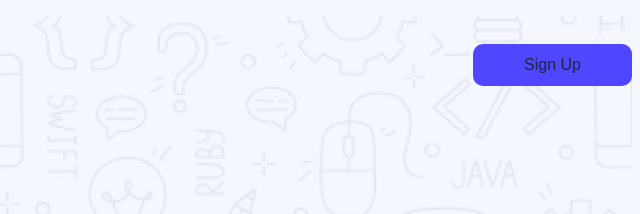
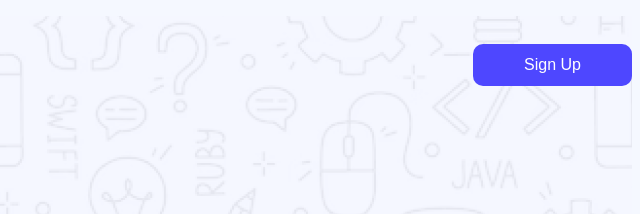
Before and after one commit to Sadia-Afroj/assignment1-repo, a plain HTML site: page index.html in a window 1280 px wide. Shown: the top 214 px of the page, 640-1280 px from the left. Drawn offline with Linux system fonts and the light colour scheme.

Commit message:
corrected commit

```diff
--- a/styles/index.css
+++ b/styles/index.css
@@ -31,10 +31,11 @@ header{
 ul li{
     list-style: none;
 }
-nav button a{
+nav .btn-all a{
     text-decoration: none;
-    color: #FFFFFF;
+    color:white;
 }
+
  .heading{
     text-align: center;
     padding:150px 130px 70px ;
```
